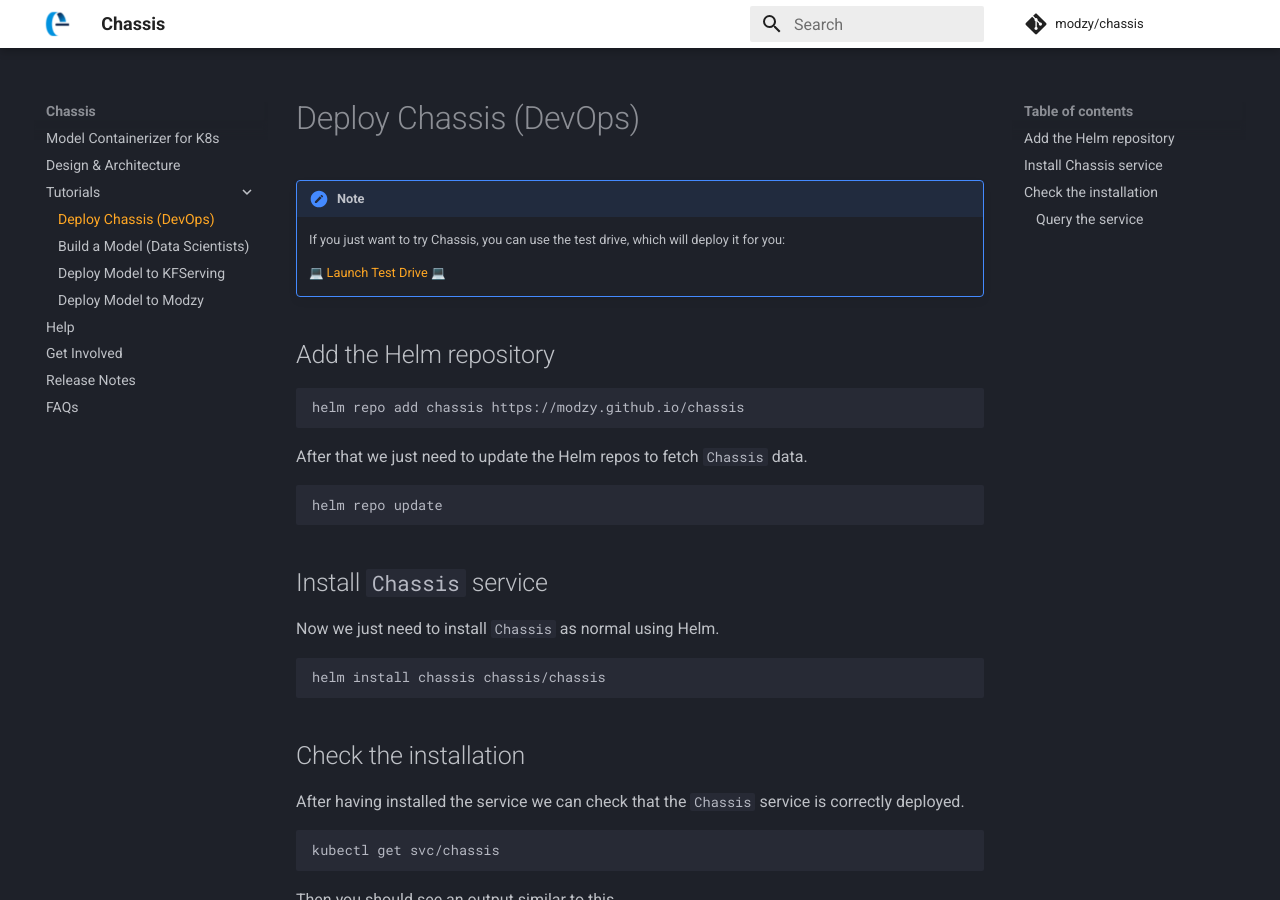
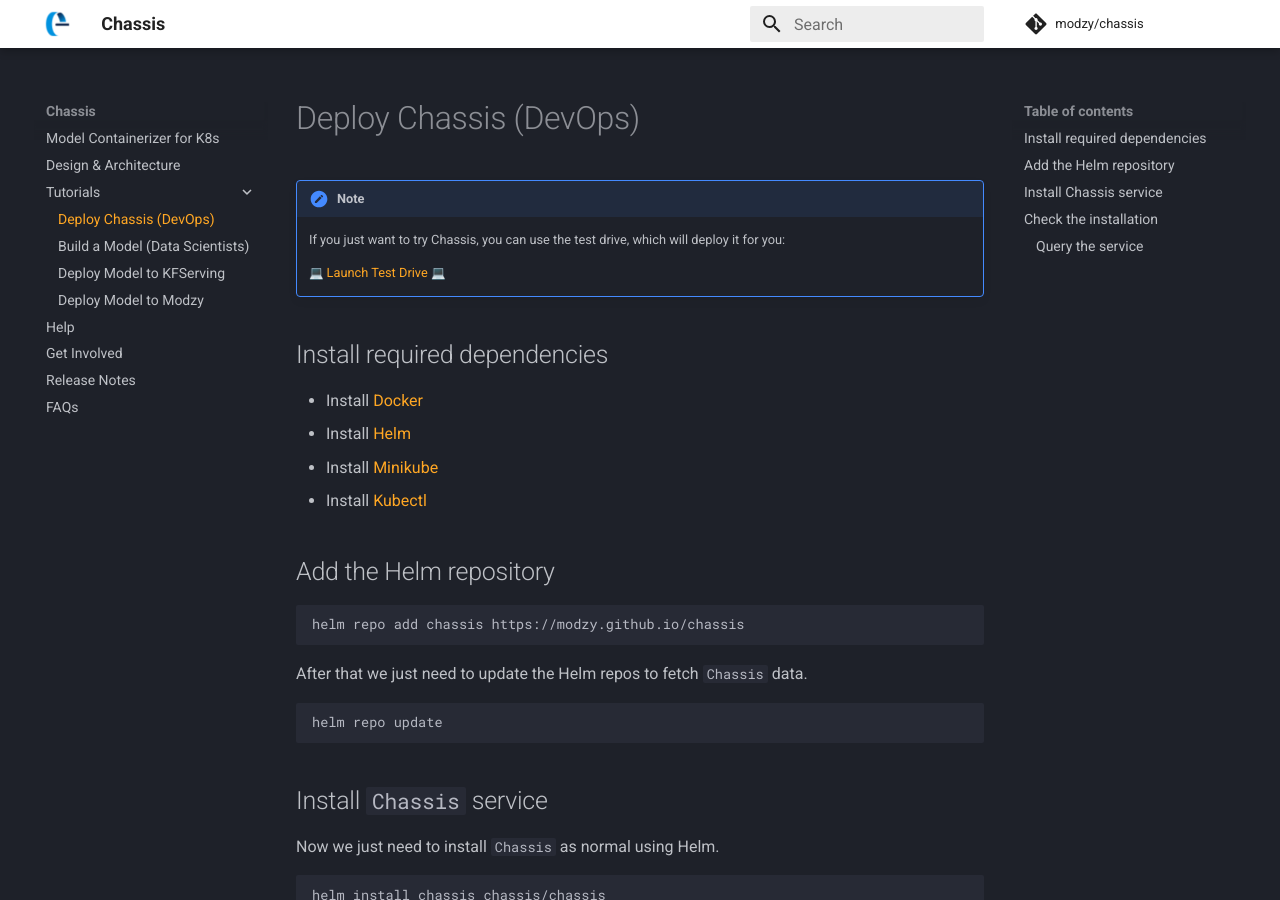
Before and after one commit to chassisml/chassis, an MkDocs documentation site: the page built from docs/docs/tutorials/devops-deploy.md, in a window 1280 px wide and 900 px high. Built offline with MkDocs 1.6.1 and Material for MkDocs 9.7.7, drawn with Linux system fonts in a browser that asks for light colours; emoji names are drawn with the system emoji font; comment, search, counter and statistics services are not loaded.

Commit message:
docs: add dependencies and install links

```diff
--- a/docs/docs/tutorials/devops-deploy.md
+++ b/docs/docs/tutorials/devops-deploy.md
@@ -4,6 +4,13 @@
     If you just want to try Chassis, you can use the test drive, which will deploy it for you:
 
     <a href="https://testfaster.ci/launch?embedded=true&repo=https://github.com/combinator-ml/terraform-k8s-chassis&file=examples/testfaster/.testfaster.yml" target="_blank">:computer: Launch Test Drive :computer:</a>
+
+## Install required dependencies
+
+* Install [Docker](https://docs.docker.com/get-docker/)
+* Install [Helm](https://helm.sh/docs/intro/install/)
+* Install [Minikube](https://minikube.sigs.k8s.io/docs/start/)
+* Install [Kubectl](https://kubernetes.io/docs/tasks/tools/)
 
 ## Add the Helm repository
 
```
